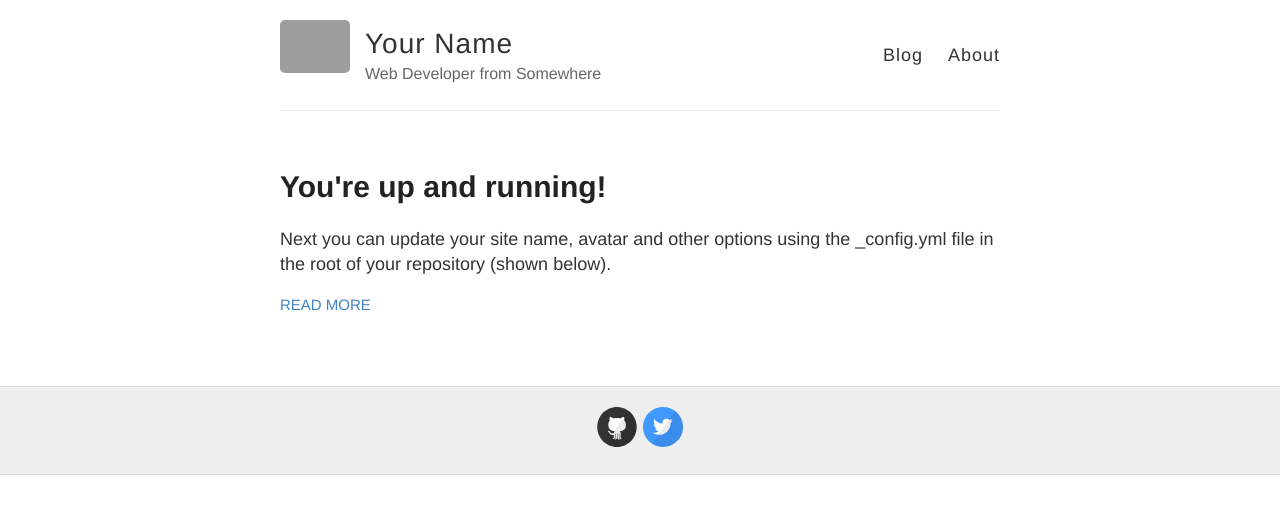
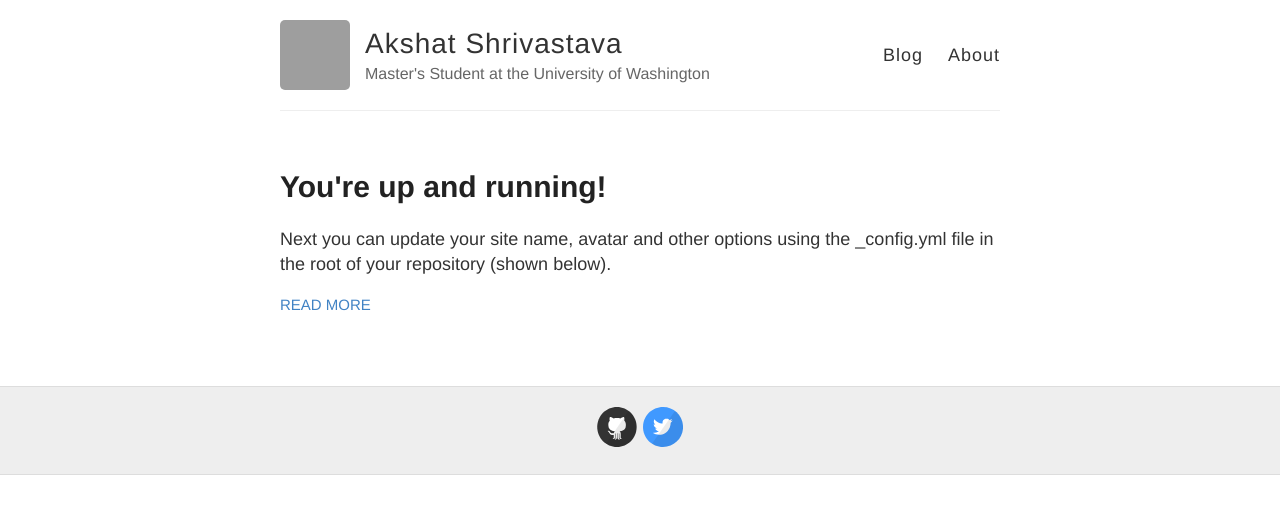
Before and after one commit to AkshatSh/akshatsh.github.io, a Jekyll site: the page built from index.html, in a window 1280 px wide. Shown: the top 514 px of the page. Built offline with Jekyll 4.4.1, drawn with Linux system fonts in a browser that asks for light colours; grey boxes are pictures that could not be loaded.

Commit message:
updated config

```diff
--- a/_config.yml
+++ b/_config.yml
@@ -3,13 +3,13 @@
 #
 
 # Name of your site (displayed in the header)
-name: Your Name
+name: Akshat Shrivastava
 
 # Short bio or description (displayed in the header)
-description: Web Developer from Somewhere
+description: Master's Student at the University of Washington
 
 # URL of your avatar or profile pic (you could use your GitHub profile pic)
-avatar: https://raw.githubusercontent.com/barryclark/jekyll-now/master/images/jekyll-logo.png
+avatar: https://avatars1.githubusercontent.com/u/9097613?s=460&v=4
 
 #
 # Flags below are optional
@@ -41,7 +41,7 @@ google_analytics:
 
 # Your website URL (e.g. http://barryclark.github.io or http://www.barryclark.co)
 # Used for Sitemap.xml and your RSS feed
-url:
+url: akshatsh.github.io
 
 # If you're hosting your site at a Project repository on GitHub pages
 # (http://yourusername.github.io/repository-name)
```
